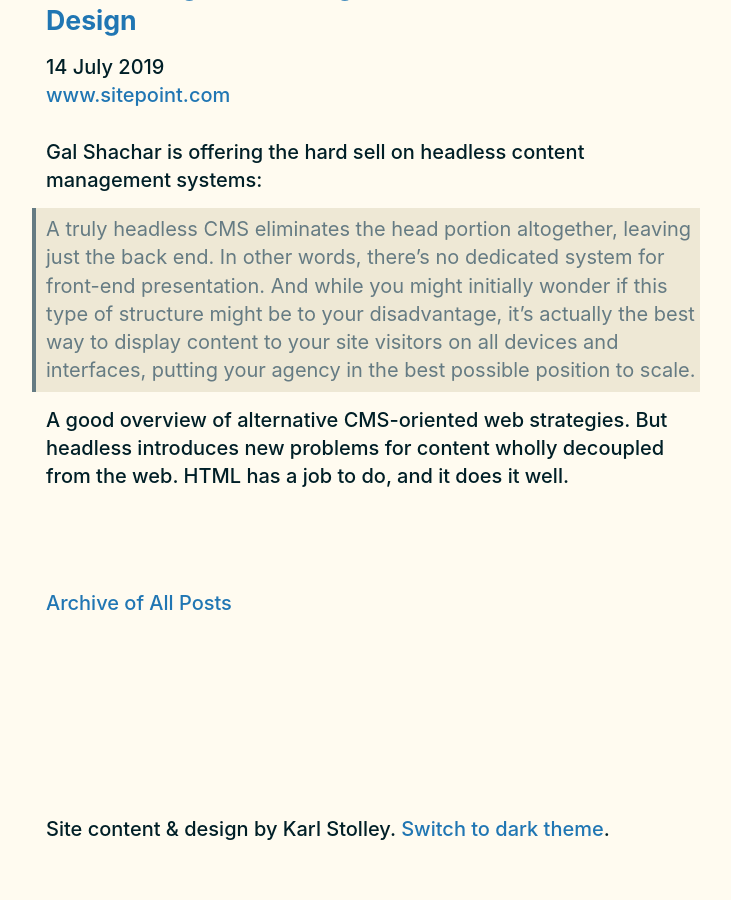
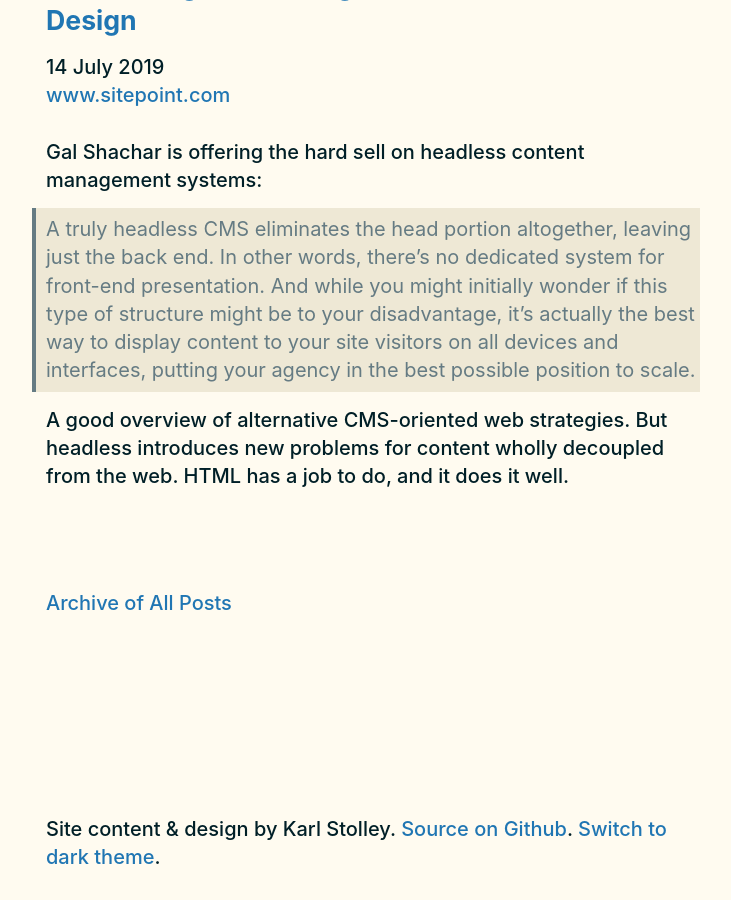
Before and after one commit to karlstolley/stolley.dev, a Jekyll site: the page built from index.md, in a window 1280 px wide and 900 px high, scrolled down 3844 px. Shown: the whole window, without its empty margins (210-941 px from the left). Built offline with Jekyll 4.4.1, drawn with Linux system fonts in a browser that asks for light colours; some web fonts are replaced; before the commit the page ends 4716 px from its top, so only the background shows below that.

Commit message:
Link to now-public GitHub repo for stolley.dev

```diff
--- a/_layouts/default.html
+++ b/_layouts/default.html
@@ -24,6 +24,7 @@
 
 <footer id="footer">
   <small>Site content &amp; design by Karl Stolley.</small>
+  <a href="https://github.com/karlstolley/stolley.dev" id="github">Source on Github</a>.
 </footer>
 <script src="/assets/js/site.js"></script>
 </body>
```
